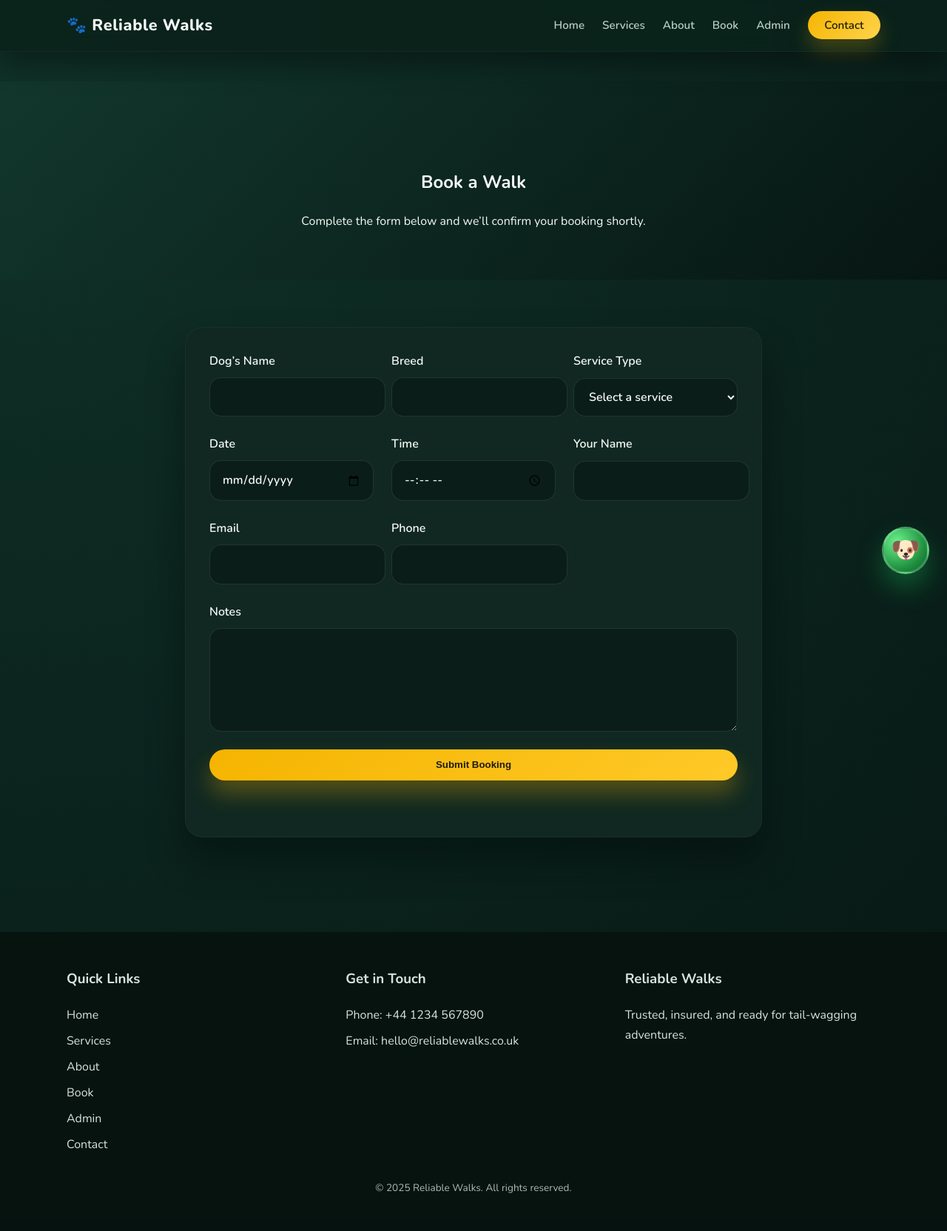
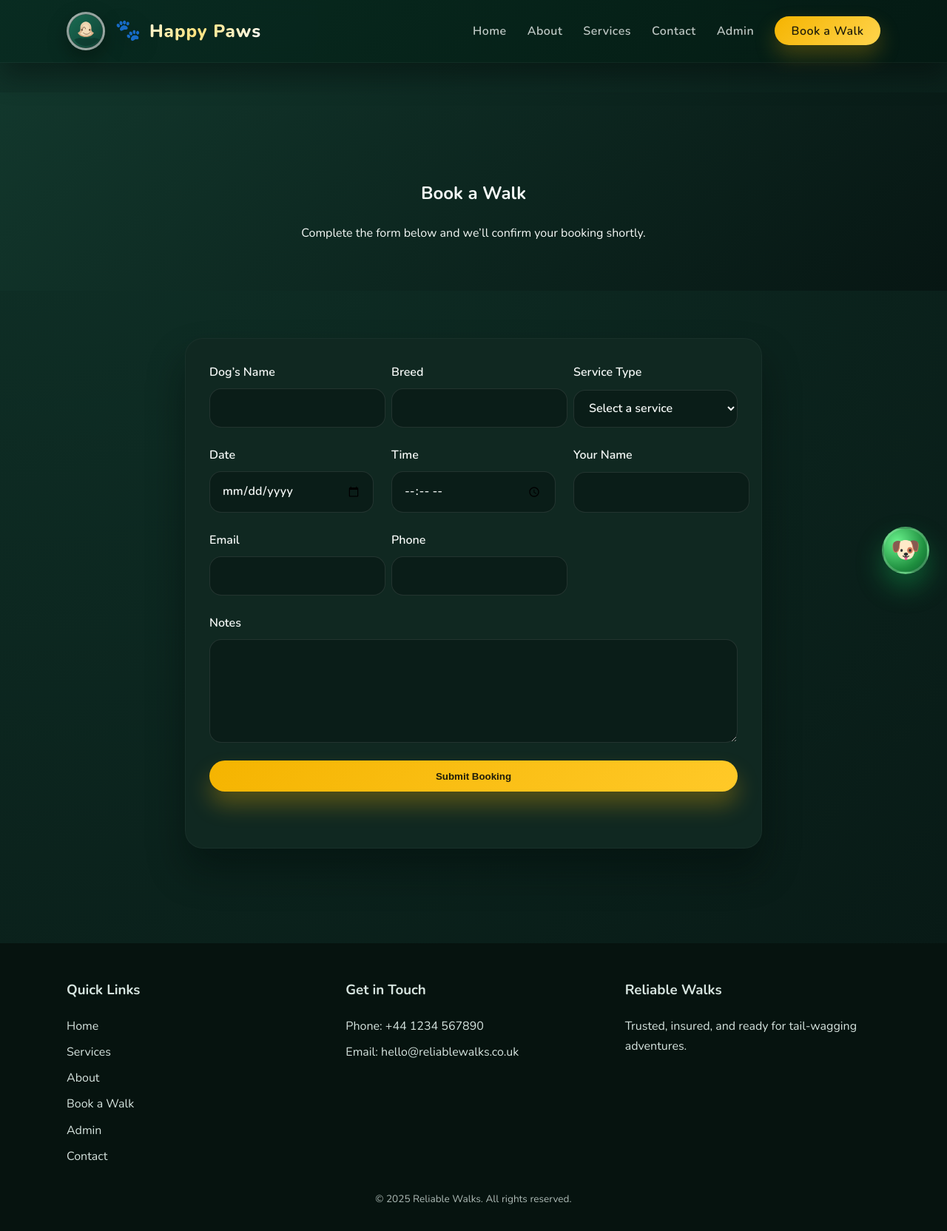
Before and after one commit to andyfast20-sketch/dogwalking5, a Flask app: page /book in a window 1280 px wide. Shown: the whole page at 74% size. Before the commit the page ends 1613 px from the top, so only its background shows below. Run offline with Flask 3, Linux system fonts and the light colour scheme.

Commit message:
style: refresh top navigation with branding

```diff
--- a/app/static/css/style.css
+++ b/app/static/css/style.css
@@ -54,7 +54,7 @@ img {
   position: sticky;
   top: 0;
   z-index: 1000;
-  background: rgba(10, 34, 27, 0.92);
+  background: linear-gradient(135deg, rgba(9, 44, 33, 0.95), rgba(4, 26, 19, 0.95));
   box-shadow: 0 18px 36px rgba(0, 0, 0, 0.35);
   backdrop-filter: blur(10px);
   border-bottom: 1px solid rgba(255, 255, 255, 0.04);
@@ -65,33 +65,73 @@ img {
   align-items: center;
   justify-content: space-between;
   padding: 1rem 0;
+  gap: 1.5rem;
+}
+
+.brand-cluster {
+  display: flex;
+  align-items: center;
+  gap: 0.85rem;
+}
+
+.brand-avatar {
+  width: 52px;
+  height: 52px;
+  border-radius: 50%;
+  border: 3px solid rgba(255, 255, 255, 0.5);
+  box-shadow: 0 10px 26px rgba(0, 0, 0, 0.35);
+  background: linear-gradient(135deg, rgba(255, 255, 255, 0.25), rgba(255, 255, 255, 0.05));
+  object-fit: cover;
 }
 
 .logo {
+  display: inline-flex;
+  align-items: center;
+  gap: 0.65rem;
   font-weight: 800;
-  font-size: 1.35rem;
-  letter-spacing: 0.03em;
+  font-size: 1.5rem;
+  letter-spacing: 0.04em;
   color: var(--text);
+}
+
+.logo-icon {
+  font-size: 1.75rem;
+  filter: drop-shadow(0 8px 14px rgba(0, 0, 0, 0.3));
+}
+
+.logo-text {
+  background: linear-gradient(120deg, #fef8d6 0%, #ffe27d 45%, #ffffff 100%);
+  -webkit-background-clip: text;
+  -webkit-text-fill-color: transparent;
+  text-transform: none;
+}
+
+.nav {
+  position: relative;
+  display: flex;
+  align-items: center;
 }
 
 .nav ul {
   display: flex;
   list-style: none;
-  gap: 1.5rem;
+  gap: 1.75rem;
   margin: 0;
   padding: 0;
+  align-items: center;
 }
 
 .nav a {
   font-weight: 600;
-  font-size: 0.95rem;
-  color: var(--muted);
+  font-size: 1rem;
+  color: rgba(244, 248, 246, 0.78);
   transition: color 0.3s ease, transform 0.3s ease;
   position: relative;
   padding: 0.35rem 0;
+  letter-spacing: 0.03em;
 }
 
-.nav li:not(:last-child) a::after {
+.nav li:not(.cta) a::after {
   content: "";
   position: absolute;
   left: 50%;
@@ -106,19 +146,19 @@ img {
   box-shadow: 0 8px 16px rgba(125, 210, 124, 0.4);
 }
 
-.nav li:not(:last-child) a:hover,
-.nav li:not(:last-child) a:focus {
+.nav li:not(.cta) a:hover,
+.nav li:not(.cta) a:focus {
   color: var(--text);
   transform: translateY(-2px);
 }
 
-.nav li:not(:last-child) a:hover::after,
-.nav li:not(:last-child) a:focus::after {
+.nav li:not(.cta) a:hover::after,
+.nav li:not(.cta) a:focus::after {
   width: 110%;
   opacity: 1;
 }
 
-.nav li:last-child a {
+.nav li.cta a {
   background: linear-gradient(135deg, var(--accent), #ffd44d);
   color: #1f1c0a;
   padding: 0.55rem 1.4rem;
@@ -127,8 +167,8 @@ img {
   transition: transform 0.2s ease, box-shadow 0.2s ease, background 0.2s ease;
 }
 
-.nav li:last-child a:hover,
-.nav li:last-child a:focus {
+.nav li.cta a:hover,
+.nav li.cta a:focus {
   background: linear-gradient(135deg, var(--accent-dark), #ffce3d);
   transform: translateY(-2px);
   box-shadow: 0 18px 32px rgba(245, 180, 0, 0.3);
@@ -904,6 +944,24 @@ textarea {
     display: block;
   }
 
+  .nav li.cta a {
+    width: 100%;
+    text-align: center;
+  }
+
+  .brand-cluster {
+    gap: 0.65rem;
+  }
+
+  .brand-avatar {
+    width: 44px;
+    height: 44px;
+  }
+
+  .logo {
+    font-size: 1.35rem;
+  }
+
   .walker-photo {
     padding: 1.5rem;
   }
--- a/app/templates/base.html
+++ b/app/templates/base.html
@@ -15,7 +15,17 @@
   <body>
     <header class="site-header">
       <div class="container">
-        <a class="logo" href="{{ url_for('main.index') }}">🐾 Reliable Walks</a>
+        <div class="brand-cluster">
+          <img
+            class="brand-avatar"
+            src="{{ url_for('static', filename='img/owner-portrait.svg') }}"
+            alt="Portrait of the Happy Paws walker"
+          />
+          <a class="logo" href="{{ url_for('main.index') }}">
+            <span class="logo-icon" aria-hidden="true">🐾</span>
+            <span class="logo-text">Happy Paws</span>
+          </a>
+        </div>
         <nav class="nav" aria-label="Main navigation">
           <button class="nav-toggle" aria-expanded="false" aria-controls="nav-menu">
             <span class="sr-only">Menu</span>
@@ -23,11 +33,11 @@
           </button>
           <ul id="nav-menu">
             <li><a href="{{ url_for('main.index') }}">Home</a></li>
+            <li><a href="{{ url_for('main.about') }}">About</a></li>
             <li><a href="{{ url_for('main.services') }}">Services</a></li>
-            <li><a href="{{ url_for('main.about') }}">About</a></li>
-            <li><a href="{{ url_for('main.booking') }}">Book</a></li>
+            <li><a href="{{ url_for('main.contact') }}">Contact</a></li>
             <li><a href="{{ url_for('main.admin') }}">Admin</a></li>
-            <li><a href="{{ url_for('main.contact') }}">Contact</a></li>
+            <li class="cta"><a href="{{ url_for('main.booking') }}">Book a Walk</a></li>
           </ul>
         </nav>
       </div>
@@ -41,7 +51,7 @@
             <li><a href="{{ url_for('main.index') }}">Home</a></li>
             <li><a href="{{ url_for('main.services') }}">Services</a></li>
             <li><a href="{{ url_for('main.about') }}">About</a></li>
-            <li><a href="{{ url_for('main.booking') }}">Book</a></li>
+            <li><a href="{{ url_for('main.booking') }}">Book a Walk</a></li>
             <li><a href="{{ url_for('main.admin') }}">Admin</a></li>
             <li><a href="{{ url_for('main.contact') }}">Contact</a></li>
           </ul>
```
Also changed, not shown: app/static/img/owner-portrait.svg (added).
